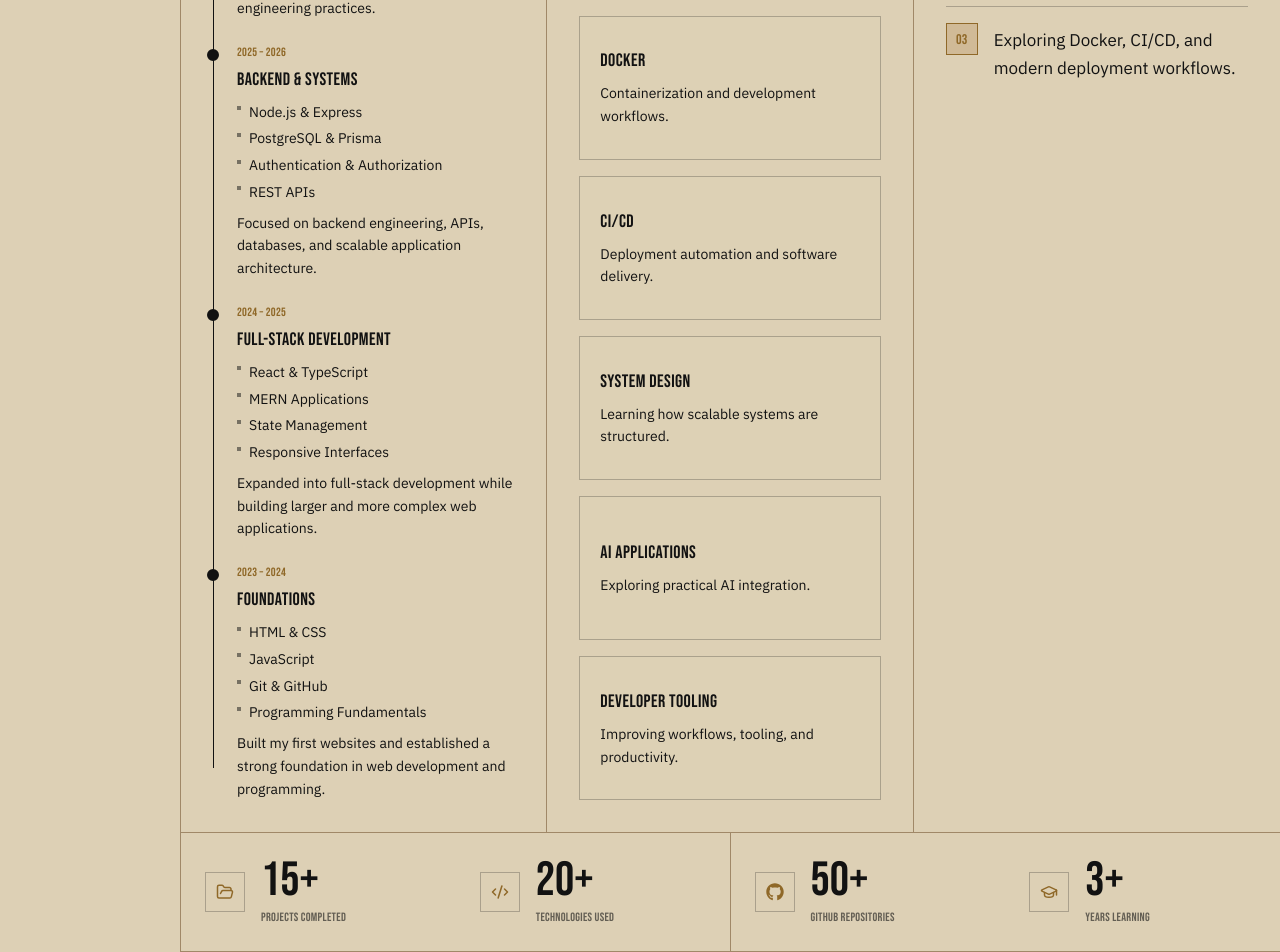
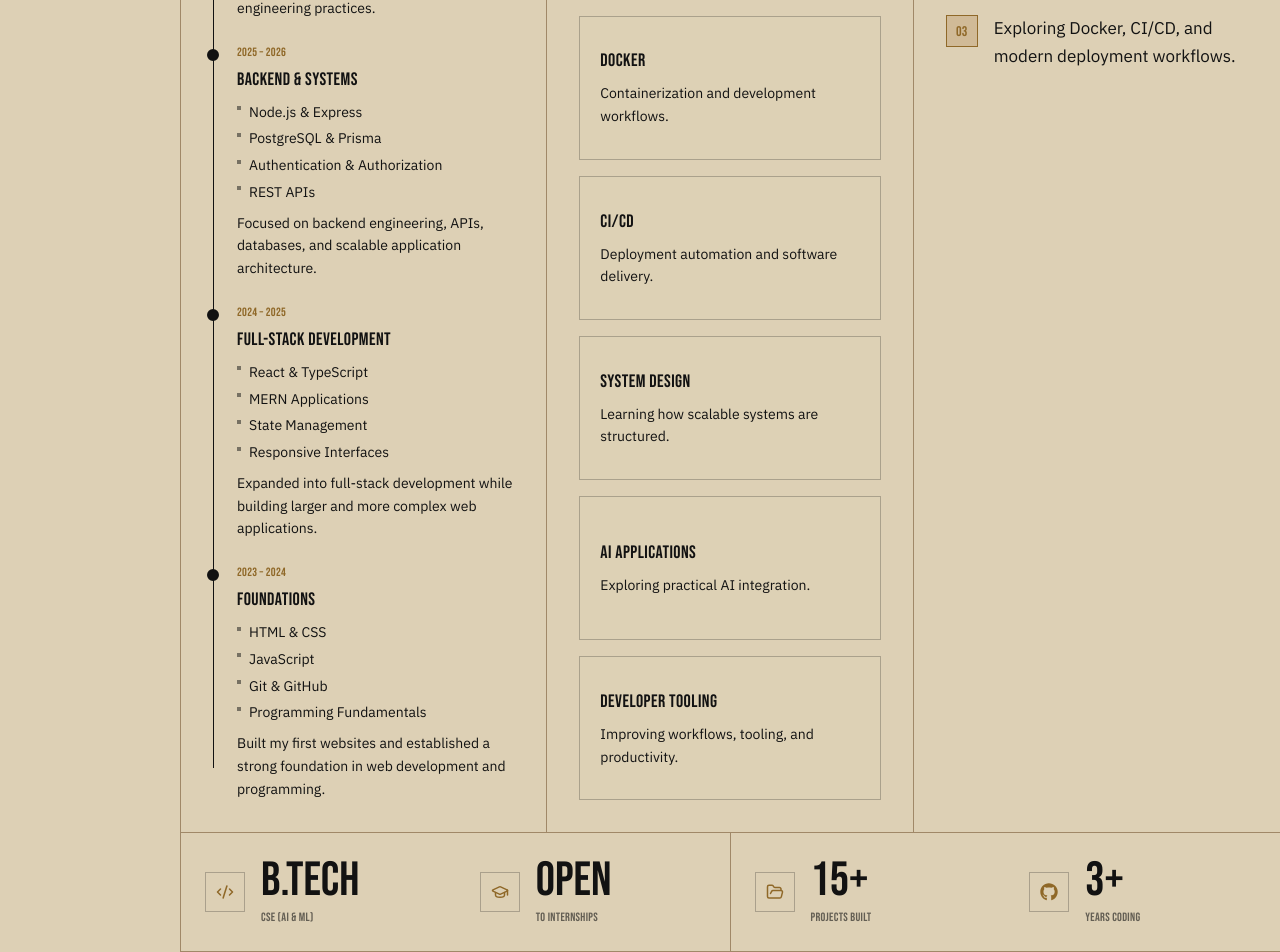
Before and after one commit to Arjun586/portfolio, a React (Vite) app: page /experience in a window 1280 px wide. Shown: the part 811-1763 px from the top of the page. Built offline with nearby package versions, Linux system fonts and the light colour scheme.

Commit message:
Change Experience Page

```diff
--- a/src/components/experience/ExperienceMiddleSection.tsx
+++ b/src/components/experience/ExperienceMiddleSection.tsx
@@ -59,11 +59,11 @@ export function ExperienceMiddleSection() {
                 <h2 className="font-heading text-section tracking-wide">HIGHLIGHTS</h2>
                 <div className="mt-6 divide-y divide-border-subtle">
                     {highlights.map((item) => (
-                        <div key={item.number} className="flex gap-4 py-4 first:pt-0 last:pb-0">
+                        <div key={item.number} className="flex items-start gap-4 py-4 first:pt-0 last:pb-0">
                             <span className="flex h-8 w-8 shrink-0 items-center justify-center border border-accent bg-secondary/50 font-heading text-small text-accent">
                                 {item.number}
                             </span>
-                            <p className="pt-1 text-body leading-relaxed">{item.text}</p>
+                            <p className="text-body leading-relaxed">{item.text}</p>
                         </div>
                     ))}
                 </div>
--- a/src/components/experience/ExperienceSnapshot.tsx
+++ b/src/components/experience/ExperienceSnapshot.tsx
@@ -1,14 +1,12 @@
 import { Code2, FolderOpen, GraduationCap } from "lucide-react";
 import { FaGithub } from "react-icons/fa";
 import { experienceSnapshot } from "../../data/experience";
-
 const snapshotIcons = {
     folder: FolderOpen,
     code: Code2,
     github: FaGithub,
     graduation: GraduationCap,
 } as const;
-
 export function ExperienceSnapshot() {
     return (
         <section className="border-b border-border-default">
--- a/src/data/experience.ts
+++ b/src/data/experience.ts
@@ -81,8 +81,8 @@ export const highlights = [
 ] as const;
 
 export const experienceSnapshot = [
-    { value: "15+", label: "PROJECTS COMPLETED", icon: "folder" as const },
-    { value: "20+", label: "TECHNOLOGIES USED", icon: "code" as const },
-    { value: "50+", label: "GITHUB REPOSITORIES", icon: "github" as const },
-    { value: "3+", label: "YEARS LEARNING", icon: "graduation" as const },
+    { value: "B.TECH", label: "CSE (AI & ML)", icon: "code" as const },
+    { value: "OPEN", label: "TO INTERNSHIPS", icon: "graduation" as const },
+    { value: "15+", label: "PROJECTS BUILT", icon: "folder" as const },
+    { value: "3+", label: "YEARS CODING", icon: "github" as const },
 ] as const;
```
